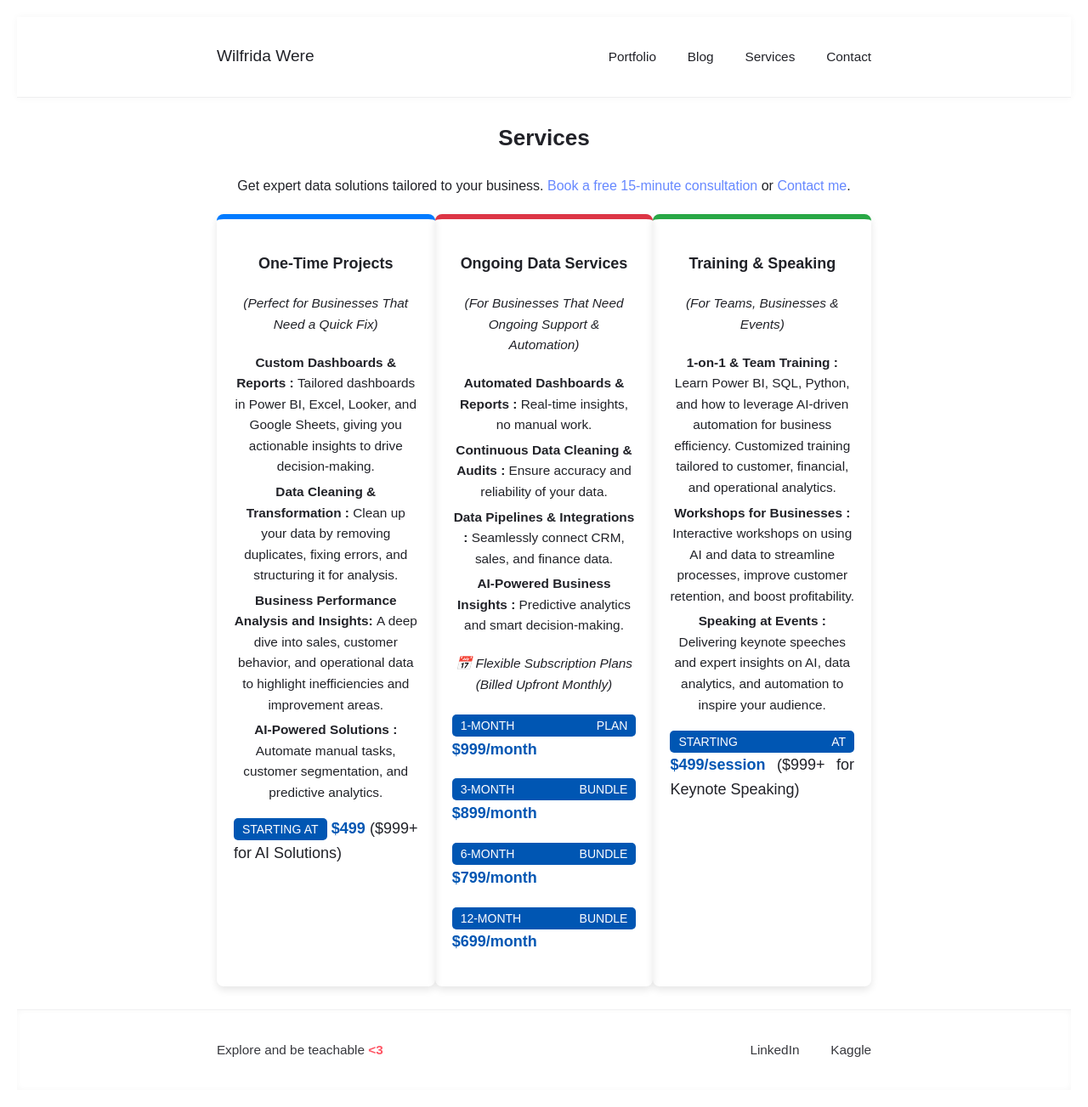
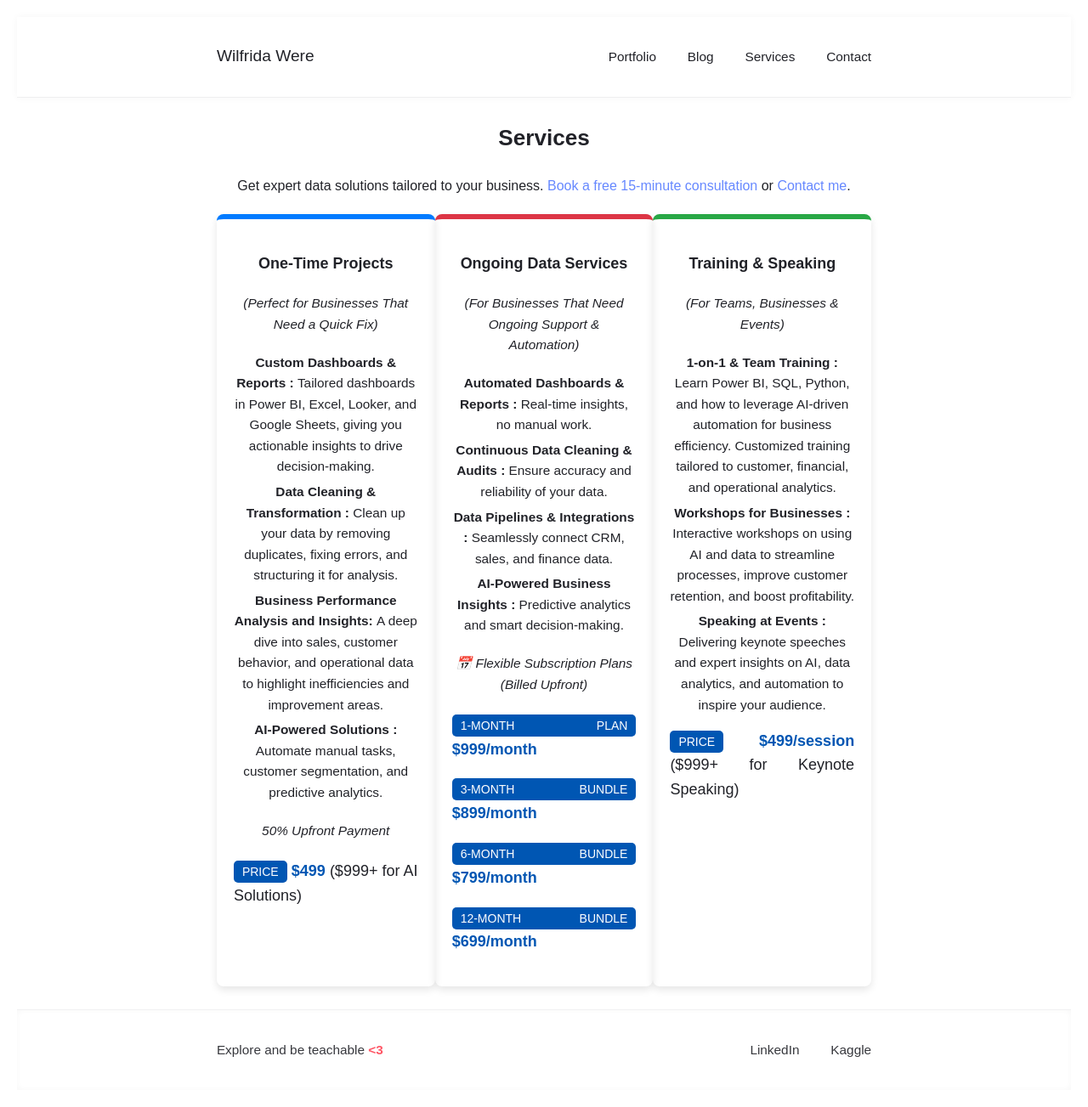
Before and after one commit to Wilfrida-Were/website, a Jekyll site: the page built from services.html, in a window 1280 px wide. Shown: the whole page at 85% size. Built offline with Jekyll 4.4.1, drawn with Linux system fonts in a browser that asks for light colours.

Commit message:
Update services.html

```diff
--- a/services.html
+++ b/services.html
@@ -22,8 +22,9 @@ title: "Services"
           <li><strong>Business Performance Analysis and Insights: </strong>A deep dive into sales, customer behavior, and operational data to highlight inefficiencies and improvement areas.</li>
           <li><strong>AI-Powered Solutions : </strong>Automate manual tasks, customer segmentation, and predictive analytics.</li>
       </ul>
+      <h4>50% Upfront Payment</h4>
       <p class="pricing">
-          <span class="price-badge">Starting at</span>
+          <span class="price-badge">Price</span>
           <span class="price">$499</span>
           <span class="discount">($999+ for AI Solutions)</span>
       </p>
@@ -39,7 +40,7 @@ title: "Services"
           <li><strong>Data Pipelines & Integrations : </strong>Seamlessly connect CRM, sales, and finance data.</li>
           <li><strong>AI-Powered Business Insights : </strong>Predictive analytics and smart decision-making.</li>
       </ul>
-      <h4>📅 Flexible Subscription Plans (Billed Upfront Monthly)</h4>
+      <h4>📅 Flexible Subscription Plans (Billed Upfront)</h4>
       <p class="pricing">
           <span class="price-badge">1-Month Plan</span>
           <span class="price">$999/month</span>
@@ -68,7 +69,7 @@ title: "Services"
           <li><strong>Speaking at Events : </strong>Delivering keynote speeches and expert insights on AI, data analytics, and automation to inspire your audience.</li>
       </ul>
       <p class="pricing">
-          <span class="price-badge">Starting at</span>
+          <span class="price-badge">Price</span>
           <span class="price">$499/session</span>
           <span class="discount">($999+ for Keynote Speaking)</span>
       </p>
```
